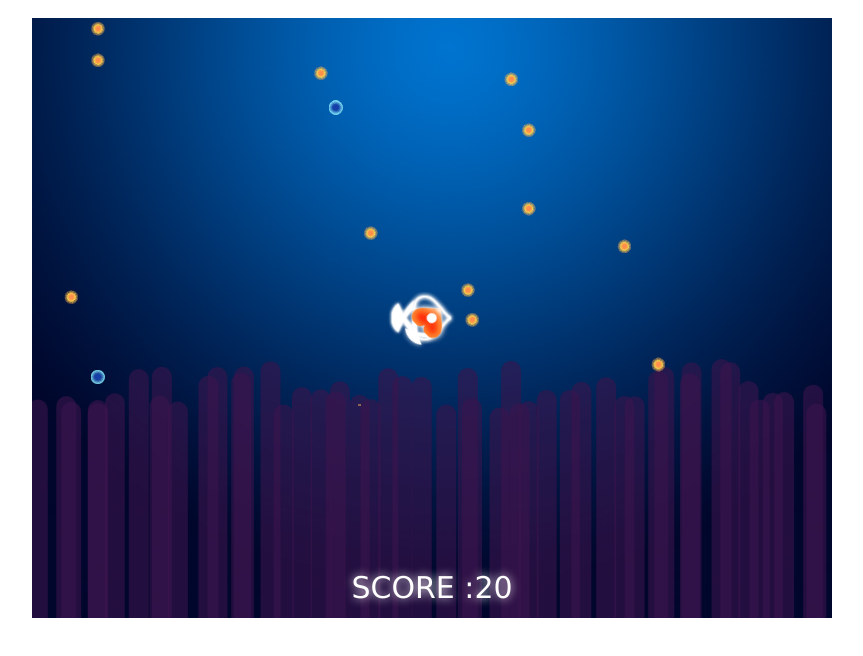
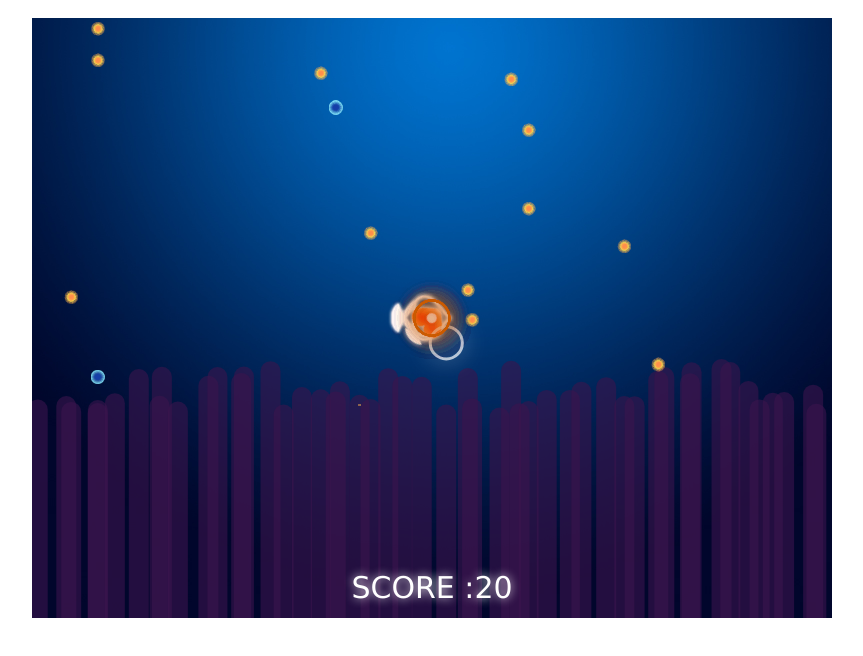
Before and after one commit to white-shirt/HTML5-Game, a plain HTML site: page index.html in a window 1280 px wide. Shown: the whole page, without its empty margins (208-1071 px from the left). Drawn offline with Linux system fonts and the light colour scheme.

Commit message:
add wave and halo

```diff
--- a/index.html
+++ b/index.html
@@ -25,5 +25,7 @@
 <script type="text/javascript" src="js/collision.js"></script>
 <script type="text/javascript" src="js/babyFish.js"></script>
 <script type="text/javascript" src="js/data.js"></script>
+<script type="text/javascript" src="js/wave.js"></script>
+<script type="text/javascript" src="js/halo.js"></script>
 </body>
 </html>
--- a/js/collision.js
+++ b/js/collision.js
@@ -23,6 +23,7 @@ function momFruitCollision() {
                     if (fruit.fruitType[i] == 'blue') {
                         data.double = 2;
                     }
+                    wave.born(fruit.x[i],fruit.y[i]);
                 }
             }
         }
@@ -41,6 +42,8 @@ function momBabyCollision() {
             mom.momBodyCount = 0;
             //score update
             data.addScore();
+            //draw halo
+            halo.born(baby.x,baby.y);
         }
     }
 
--- /dev/null
+++ b/js/halo.js
@@ -0,0 +1,55 @@
+/**
+ * Created by Administrator on 2017/3/6.
+ */
+var haloObj = function () {
+    this.x = [];
+    this.y = [];
+    this.alive = [];
+    this.r = [];
+};
+
+haloObj.prototype.num = 10;
+
+haloObj.prototype.init = function () {
+    for (var i = 0 ; i < this.num ; i++) {
+        this.x[i] = 0;
+        this.y[i] = 0;
+        this.alive[i] = false;
+        this.r[i] = 0;
+    }
+};
+
+haloObj.prototype.draw = function () {
+    ctx1.save();
+    ctx1.lineWidth = 2;
+    ctx1.shadowBlur = 20;
+    ctx1.shadowColor = "rgba(203,91,0,1)";
+    for (var i = 0 ; i < this.num ; i++) {
+        if (this.alive[i]) {
+            //draw
+            this.r[i] += deltaTime * 0.05;
+            if (this.r[i] > 70) {
+                this.alive[i] = false;
+                break;
+            }
+            var alpha = 1 - this.r[i] / 70;
+            ctx1.beginPath();
+            ctx1.arc(this.x[i],this.y[i],this.r[i],0,Math.PI * 2);
+            ctx1.closePath();
+            ctx1.strokeStyle = "rgba(203,91,0,"+ alpha +")";
+            ctx1.stroke();
+        }
+    }
+    ctx1.restore();
+};
+
+haloObj.prototype.born = function (x,y) {
+    for (var i = 0 ; i < this.num ; i++) {
+        if (!this.alive[i]) {
+            this.x[i] = x;
+            this.y[i] = y;
+            this.r[i] = 10;
+            this.alive[i] = true;
+        }
+    }
+};
--- a/js/main.js
+++ b/js/main.js
@@ -24,6 +24,8 @@ var momEye = [];
 var momBodyOra = [];
 var momBodyBlue = [];
 var data;
+var wave;
+var halo;
 
 document.body.onload = game;
 
@@ -62,6 +64,12 @@ function init() {
 
     baby = new babyFishObj();               //小鱼
     baby.init();                            //初始化小鱼
+
+    wave = new waveObj();
+    wave.init();
+
+    halo = new haloObj();
+    halo.init();
 
     for (var i = 0 ; i < 8 ; i++) {
         babyTail[i] = new Image();
@@ -115,6 +123,8 @@ function gameLoop() {
     momFruitCollision();                                                                                    //大鱼与果实碰撞
     momBabyCollision();                                                                                     //大鱼与小鱼碰撞
     data.draw();
+    wave.draw();
+    halo.draw();
 }
 
 
--- /dev/null
+++ b/js/wave.js
@@ -0,0 +1,57 @@
+/**
+ * Created by Administrator on 2017/3/6.
+ */
+var waveObj = function () {
+    this.x = [];
+    this.y = [];
+    this.alive = [];
+    this.r = [];
+};
+
+waveObj.prototype.num = 10;
+
+waveObj.prototype.init = function () {
+    for (var i = 0 ; i < this.num ; i++) {
+        this.alive[i] = false;
+        this.r[i] = 0;
+    }
+};
+
+waveObj.prototype.draw = function () {
+    //big eat fruit
+    ctx1.save();
+    ctx1.lineWidth = 3;
+    ctx1.shadowBlur = 20;
+    ctx1.shadowColor = 'white';
+    for (var i = 0 ; i < this.num ; i++) {
+        if (this.alive[i]) {
+            //api ctx.arc
+            //draw
+            if (this.r[i] > 50) {
+                this.alive[i] = false;
+                break;
+            }
+            var alpha = 1 - this.r[i] / 50;
+            this.r[i] += deltaTime * 0.04;
+            ctx1.beginPath();
+            ctx1.arc(this.x[i],this.y[i],this.r[i],0,Math.PI * 2);
+            ctx1.closePath();
+            ctx1.strokeStyle = "rgba(255,255,255,"+ alpha +")";
+            ctx1.stroke();
+        }
+    }
+    ctx1.restore();
+};
+
+waveObj.prototype.born = function (x,y) {
+    for (var i = 0 ; i < this.num ; i++) {
+        if (!this.alive[i]) {
+            //born
+            this.alive[i] = true;
+            this.r[i] = 10;
+            this.x[i] = x;
+            this.y[i] = y;
+            return;
+        }
+    }
+};
```
